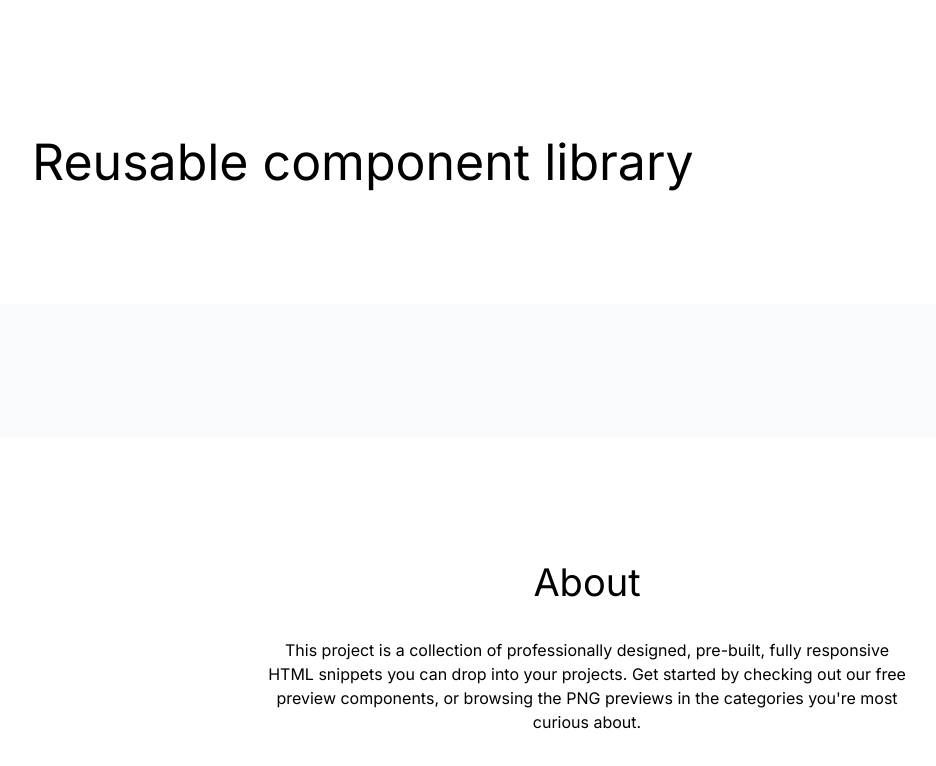
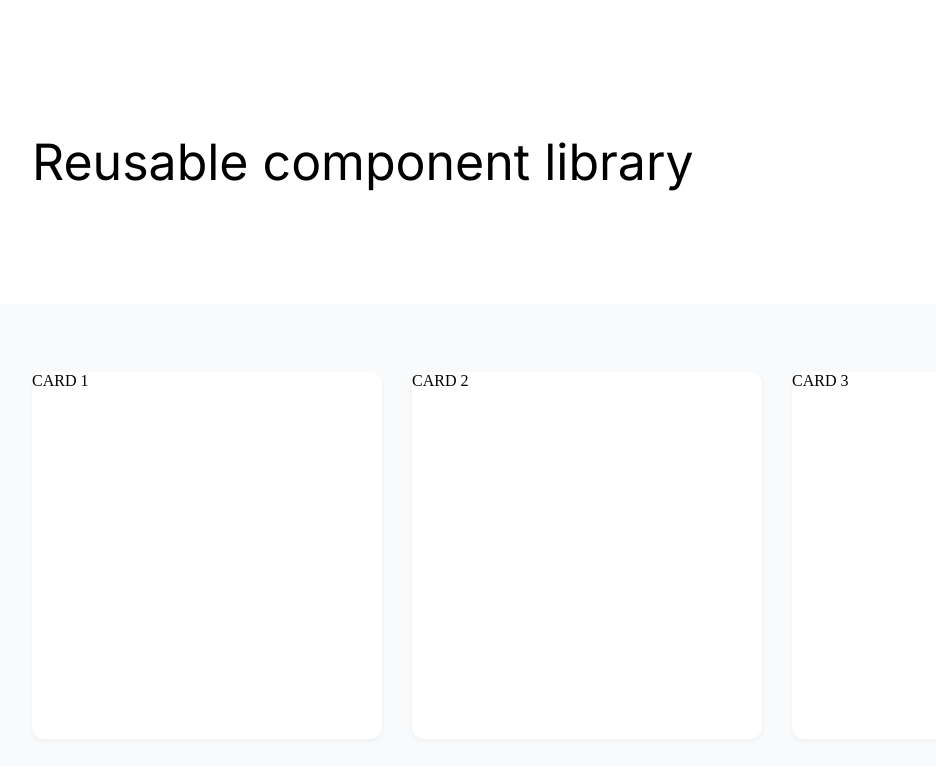
Before and after one commit to js-tasks-ru/htmlcss-20220317_maksim96, a website: page index.html in a window 1280 px wide. Shown: the top 766 px of the page, without its empty margins (53-989 px from the left). Drawn offline with Linux system fonts and the light colour scheme.

Commit message:
Styles for common page

```diff
--- /dev/null
+++ b/components/card/card.css
@@ -0,0 +1,6 @@
+.card {
+    box-shadow: 0 2px 4px 0 #2124290D;
+    border-radius: 12px;
+    height: 367px;
+    background: var(--white);
+}
--- a/components/main/main.css
+++ /dev/null
@@ -1,4 +0,0 @@
-.main {
-    flex-grow: 1;
-    background-color: #F9FAFC;
-}
--- /dev/null
+++ b/components/preview/preview.css
@@ -0,0 +1,16 @@
+.preview {
+    flex-grow: 1;
+    background-color: #F9FAFC;
+    padding: 68px 0;
+}
+
+.preview__inner {
+    display: flex;
+    flex-wrap: wrap;
+    gap: 30px;
+}
+
+.preview__card {
+    width: 350px;
+    margin: auto;
+}
--- a/index.html
+++ b/index.html
@@ -1,5 +1,4 @@
 <!DOCTYPE html>
-<!-- Главная страница -->
 <html lang="ru">
 <head>
     <link rel="stylesheet" href="./assets/css/normalize.css">
@@ -7,7 +6,8 @@
     <link rel="stylesheet" href="./components/page/page.css">
     <link rel="stylesheet" href="./components/container/container.css">
     <link rel="stylesheet" href="./components/header/header.css">
-    <link rel="stylesheet" href="./components/main/main.css">
+    <link rel="stylesheet" href="components/preview/preview.css">
+    <link rel="stylesheet" href="components/card/card.css">
     <link rel="stylesheet" href="./components/footer/footer.css">
     <link rel="stylesheet" href="https://fonts.googleapis.com/css?family=Inter">
 </head>
@@ -21,11 +21,26 @@
             </h1>
         </div>
     </header>
-    <main class="main">
+
+    <main class="preview">
         <div class="container">
-
+            <div class="preview__inner">
+                <div class="card preview__card">
+                    CARD 1
+                </div>
+                <div class="card preview__card">
+                    CARD 2
+                </div>
+                <div class="card preview__card">
+                    CARD 3
+                </div>
+                <div class="card preview__card">
+                    CARD 4
+                </div>
+            </div>
         </div>
     </main>
+
     <footer class="footer">
         <div class="container">
             <div class="footer__content">
```
